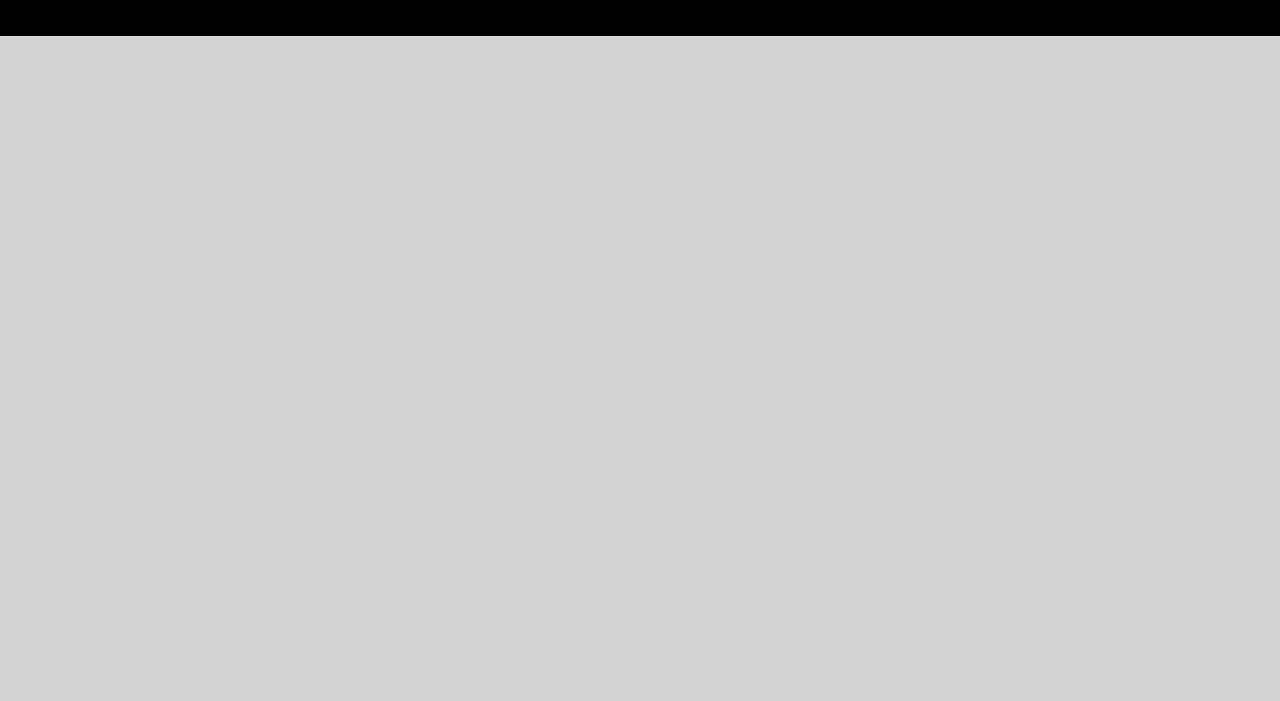
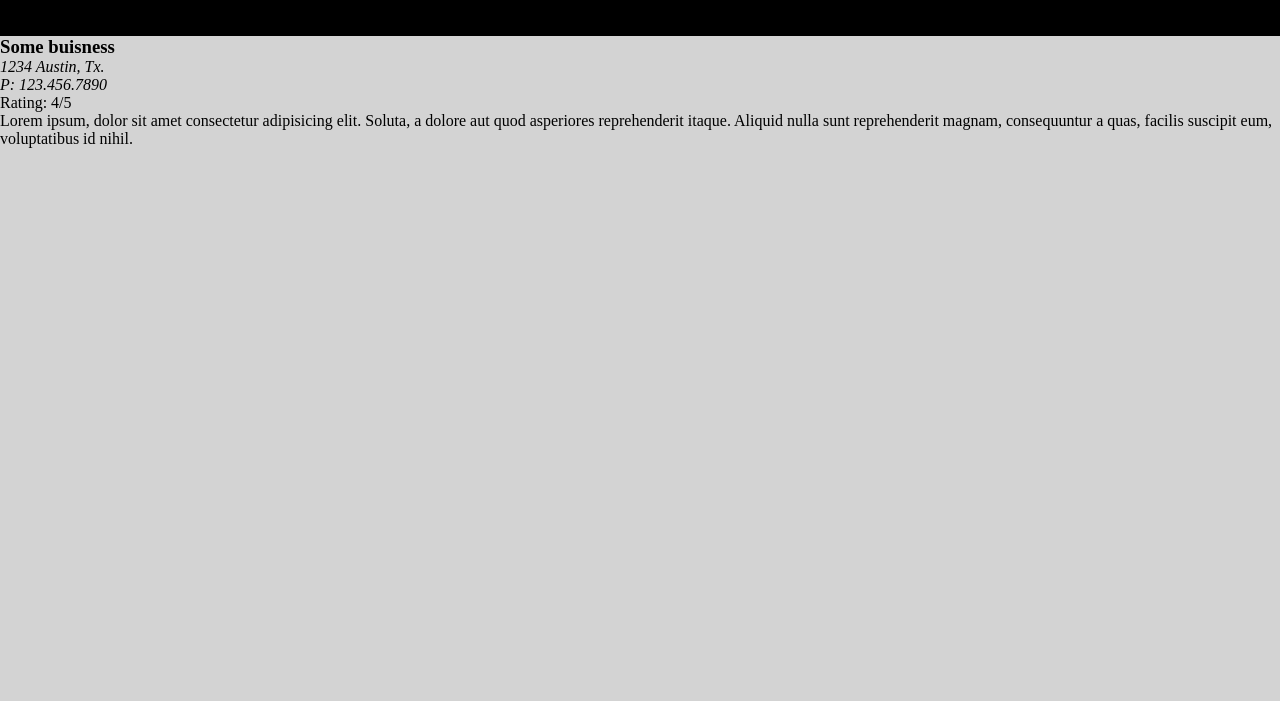
Before and after one commit to JaviD17/activity-finder, a plain HTML site: page index-3.html in a window 1280 px wide. Shown: the part 99-800 px from the top of the page. Drawn offline with Linux system fonts and the light colour scheme.

Commit message:
added review container for styling

```diff
--- a/index-3.html
+++ b/index-3.html
@@ -21,10 +21,23 @@
 
     <main>
         <div class="event-info-cont">
+            <h3 class="event-name">Some buisness</h3>
+            <address class="event-address">
+                1234 Austin, Tx. <br />
+                P: 123.456.7890
+            </address>
+        </div>
+
+        <div class="event-rev-cont">
+            <div class="rating-cont">Rating: 4/5</div>
+            <article class="review-cont">Lorem ipsum, dolor sit amet consectetur adipisicing elit. Soluta, a dolore aut quod asperiores reprehenderit itaque. Aliquid nulla sunt reprehenderit magnam, consequuntur a quas, facilis suscipit eum, voluptatibus id nihil.</article>
+        </div>
+
+        <div class="map-cont">
 
         </div>
+
     </main>
-
 
     <script src="assets/script.js"></script>
 </body>
```
